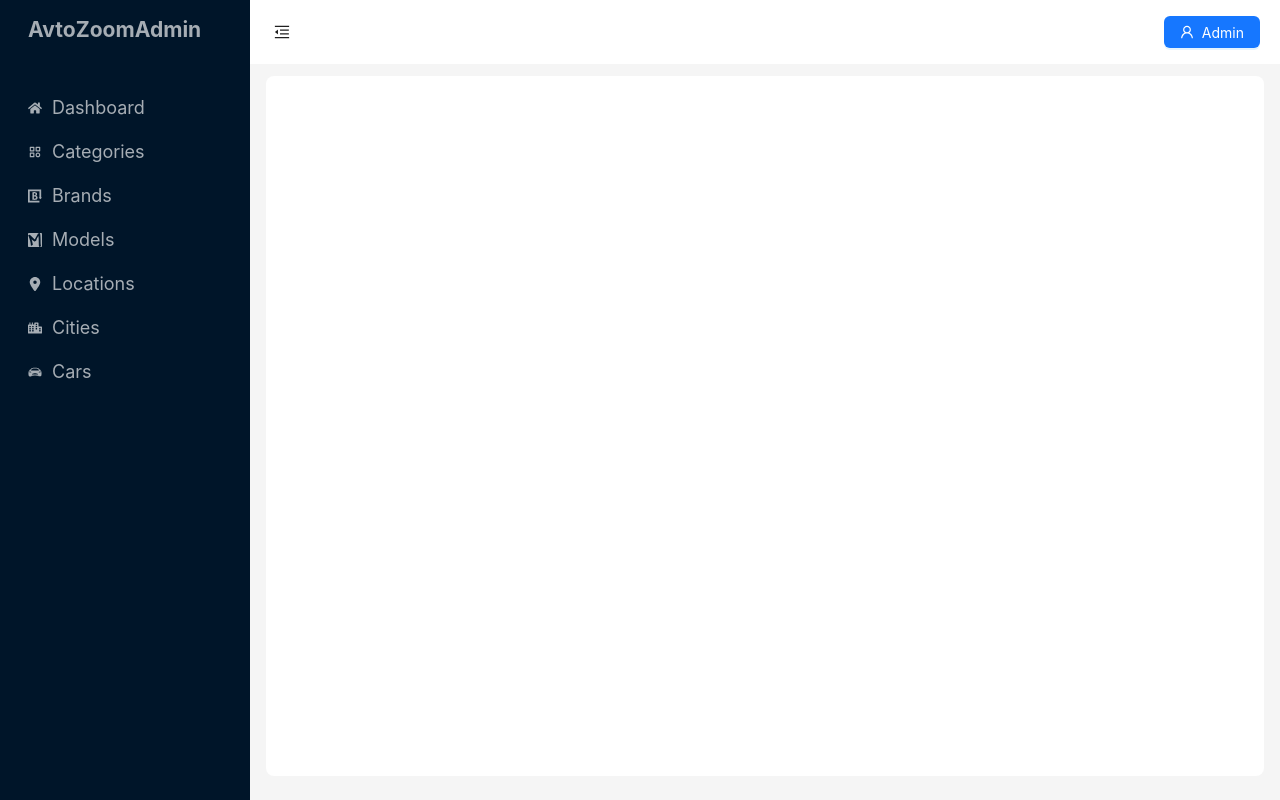
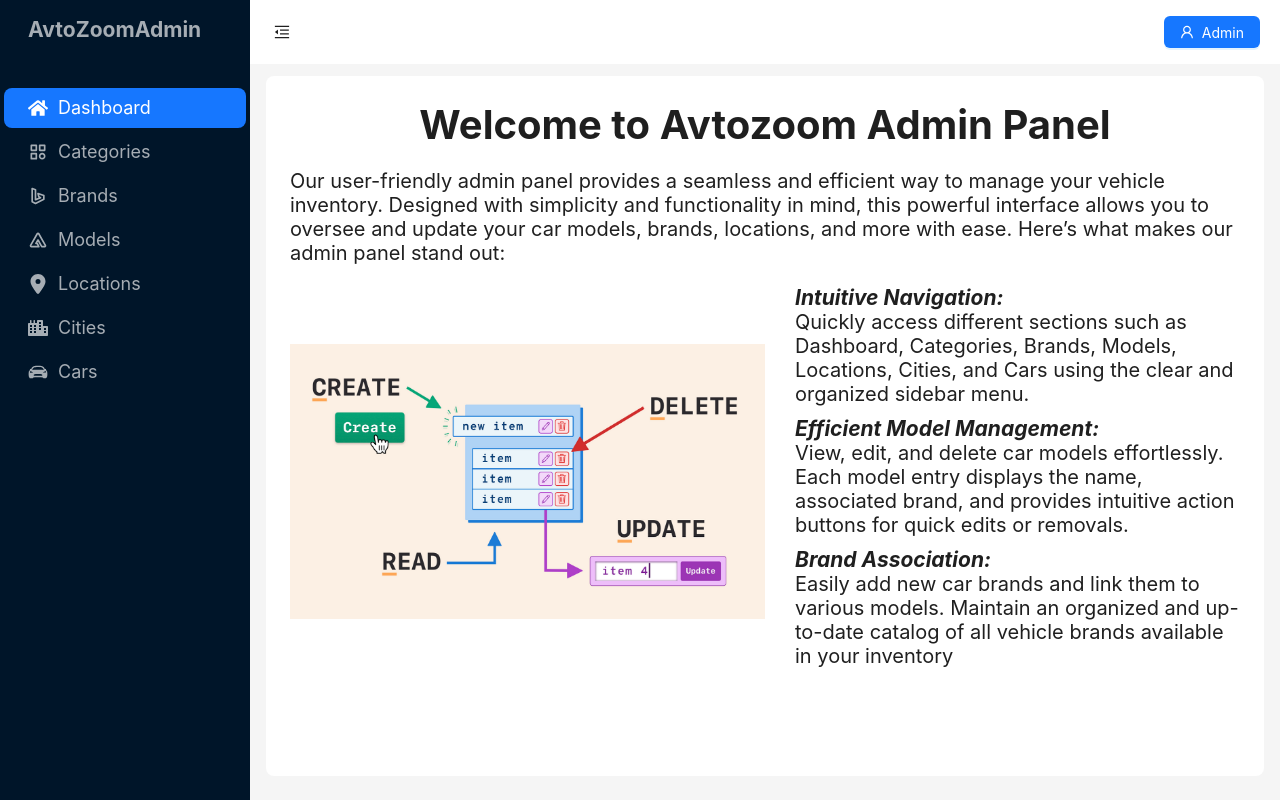
Before and after one commit to Komiljon01/autozoom-admin, a React (Vite) app: page /home in a window 1280 px wide. Built offline with nearby package versions, Linux system fonts and the light colour scheme.

Commit message:
update dashboard page UI

```diff
--- a/src/App.jsx
+++ b/src/App.jsx
@@ -21,7 +21,7 @@ function App() {
       <Route path="/">
         <Route index element={<Login />} />
         <Route path="home" element={<Home />}>
-          <Route index path="dashboard" element={<Dashboard />} />
+          <Route index element={<Dashboard />} />
           <Route path="cars" element={<Cars />} />
           <Route path="locations" element={<Locations />} />
           <Route path="brands" element={<Brands />} />
--- a/src/components/brands/Brands.jsx
+++ b/src/components/brands/Brands.jsx
@@ -186,12 +186,15 @@ function Brands() {
 
   return (
     <section id="brands">
-      <h1>Brands</h1>
+      <h1 style={{marginBottom: "20px"}}>Brands</h1>
       <Table
         loading={loader ? true : false}
         dataSource={dataSource}
         columns={columns}
         pagination={{ pageSize: 5 }}
+        scroll={{
+          x: 500,
+        }}
       />
 
       {/* Modal for Add and Edit */}
--- /dev/null
+++ b/src/components/dashboard/Dashboard.css
@@ -0,0 +1,38 @@
+.dashboard-title {
+  font-size: 40px;
+  text-align: center;
+}
+
+#dashboard p {
+  font-size: 20px;
+}
+
+.dashboard-info {
+  margin: 20px 0;
+}
+
+.dashboard-content {
+  display: flex;
+  align-items: center;
+  justify-content: center;
+  gap: 30px;
+}
+
+.dashboard-content img {
+  width: 50%;
+}
+
+.dashboard-content-text h2 {
+  font-style: italic;
+}
+
+.dashboard-content-text p {
+  margin-bottom: 10px;
+}
+
+@media (max-width: 1200px) {
+  .dashboard-content {
+    flex-wrap: wrap;
+    justify-content: center;
+  }
+}
--- a/src/components/dashboard/Dashboard.jsx
+++ b/src/components/dashboard/Dashboard.jsx
@@ -1,8 +1,44 @@
+import "./Dashboard.css";
+import describtionImg from "../../assets/describtion.png";
+
 function Dashboard() {
   return (
-    <div>
-      <h1>Welcome to Dashboard Page</h1>
-    </div>
+    <section id="dashboard">
+      <h1 className="dashboard-title">Welcome to Avtozoom Admin Panel</h1>
+
+      <p className="dashboard-info">
+        Our user-friendly admin panel provides a seamless and efficient way to
+        manage your vehicle inventory. Designed with simplicity and
+        functionality in mind, this powerful interface allows you to oversee and
+        update your car models, brands, locations, and more with ease. Here’s
+        what makes our admin panel stand out:
+      </p>
+
+      <div className="dashboard-content">
+        <img src={describtionImg} alt="describtion img" />
+
+        <div className="dashboard-content-text">
+          <h2>Intuitive Navigation:</h2>
+          <p>
+            Quickly access different sections such as Dashboard, Categories,
+            Brands, Models, Locations, Cities, and Cars using the clear and
+            organized sidebar menu.
+          </p>
+          <h2>Efficient Model Management:</h2>
+          <p>
+            View, edit, and delete car models effortlessly. Each model entry
+            displays the name, associated brand, and provides intuitive action
+            buttons for quick edits or removals.
+          </p>
+          <h2>Brand Association:</h2>
+          <p>
+            Easily add new car brands and link them to various models. Maintain
+            an organized and up-to-date catalog of all vehicle brands available
+            in your inventory
+          </p>
+        </div>
+      </div>
+    </section>
   );
 }
 
--- a/src/pages/Home/Home.css
+++ b/src/pages/Home/Home.css
@@ -44,3 +44,7 @@
   left: 50%;
   transform: translate(-50%, -50%);
 }
+
+.ant-menu-item-icon {
+  font-size: 20px !important;
+}
--- a/src/pages/Home/Home.jsx
+++ b/src/pages/Home/Home.jsx
@@ -7,17 +7,16 @@ const { Header, Sider, Content } = Layout;
 // Icons
 import { FaHome } from "react-icons/fa";
 import { BiCategory } from "react-icons/bi";
-import { SiBrandfolder } from "react-icons/si";
-import { SiThemodelsresource } from "react-icons/si";
 import { FaLocationDot } from "react-icons/fa6";
 import { FaCity } from "react-icons/fa";
 import { IoCarSport } from "react-icons/io5";
+import { TbBrandBing } from "react-icons/tb";
+import { TbBrandAdobe } from "react-icons/tb";
 import {
   MenuFoldOutlined,
   MenuUnfoldOutlined,
   UserOutlined,
 } from "@ant-design/icons";
-
 import logo from "../../assets/autozoom.svg";
 
 function Home() {
@@ -51,12 +50,15 @@ function Home() {
         collapsed={collapsed}
         className="sider"
         width={250}
+        onBreakpoint={setCollapsed}
+        breakpoint="xl"
+        collapsedWidth={80}
       >
         <div className="demo-logo-vertical" />
         <Menu
           theme="dark"
           mode="inline"
-          defaultSelectedKeys={["0"]}
+          defaultSelectedKeys={["1"]}
           items={[
             {
               key: "0",
@@ -70,7 +72,7 @@ function Home() {
             {
               key: "1",
               icon: <FaHome />,
-              label: <Link to="dashboard">Dashboard</Link>,
+              label: <Link>Dashboard</Link>,
             },
             {
               key: "2",
@@ -79,12 +81,12 @@ function Home() {
             },
             {
               key: "3",
-              icon: <SiBrandfolder />,
+              icon: <TbBrandBing />,
               label: <Link to="brands">Brands</Link>,
             },
             {
               key: "4",
-              icon: <SiThemodelsresource />,
+              icon: <TbBrandAdobe />,
               label: <Link to="models">Models</Link>,
             },
             {
```
Also changed, not shown: src/assets/describtion.png (added).
